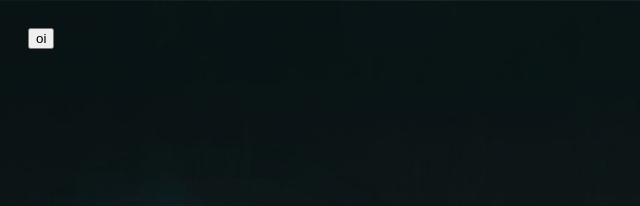
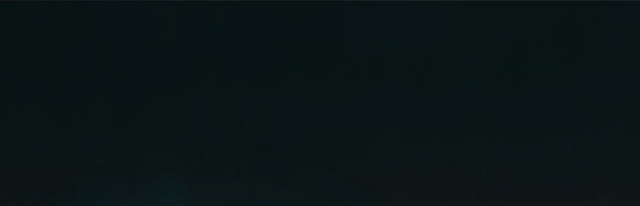
Before and after one commit to VictorMateus-dev/Jogo-Da-Memoria, a plain HTML site: page index.html in a window 1280 px wide. Shown: the top 206 px of the page, 0-640 px from the left. Drawn offline with Linux system fonts and the light colour scheme.

Commit message:
Remove button from index.html

```diff
--- a/index.html
+++ b/index.html
@@ -11,7 +11,6 @@
     <div class="fumaca" id="f2"></div>
     <div class="fumaca" id="f3"></div>
     <div class="fumaca" id="f4"></div>
-     <button>oi</button>
   </div>
 </body>
 
```
